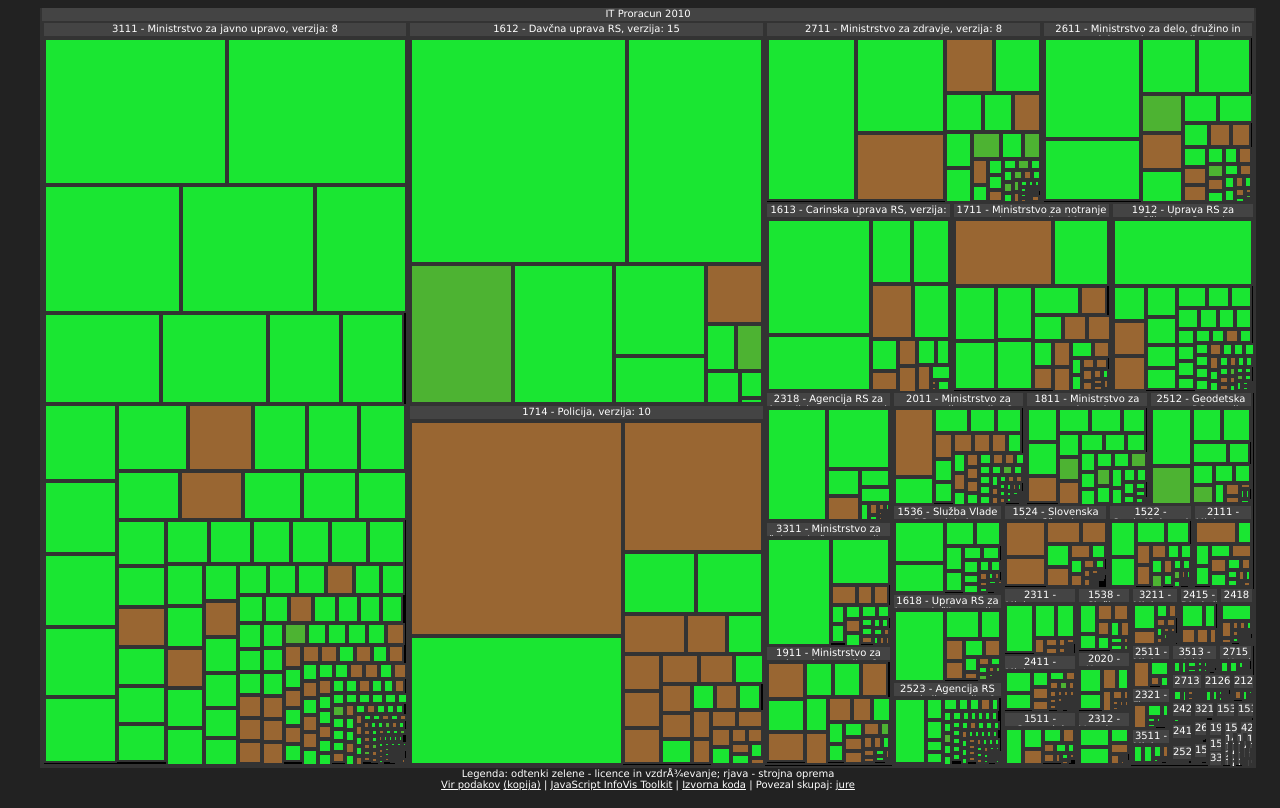
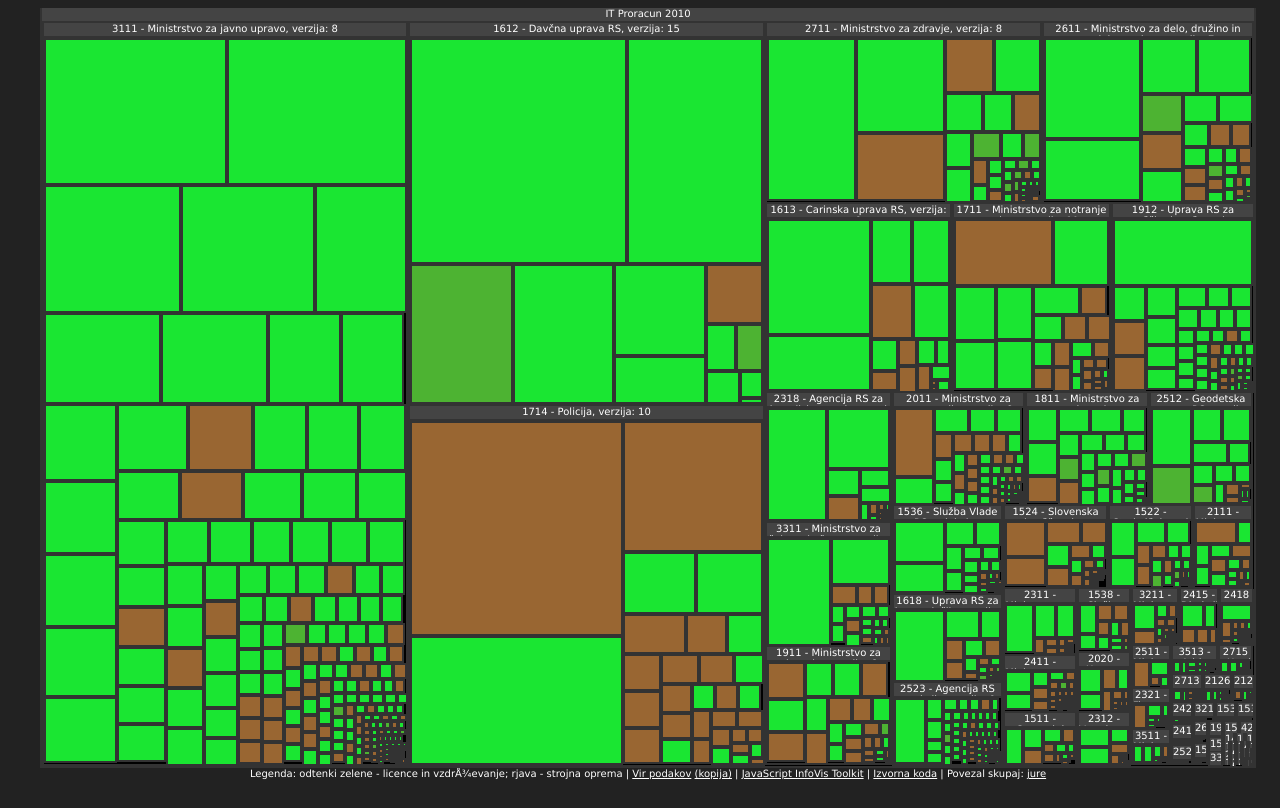
Before and after one commit to jurecuhalev/itproracun, a plain HTML site: page proracun_2010/index.html in a window 1280 px wide. Drawn offline with Linux system fonts and the light colour scheme.

Commit message:
style fixes

```diff
--- a/proracun_2010/index.html
+++ b/proracun_2010/index.html
@@ -24,8 +24,7 @@
       <div>
              <div id="infovis" />
       </div>
-             <div id="legend">Legenda: odtenki zelene - licence in vzdrževanje; rjava - strojna oprema</a>
-             <div id="footer"><a href="http://e-uprava.gov.si/eud/ispo/neobdelani_podatki/proracun_2010.xls">Vir podakov</a> <a href="proracun_2010.xls">(kopija)</a> | <a href="http://thejit.org/">JavaScript InfoVis Toolkit</a> | <a href="http://github.com/gandalfar/itproracun">Izvorna koda</a> | Povezal skupaj: <a href="http://www.jurecuhalev.com/blog/">jure</a></p></div>
+             <div id="footer">Legenda: odtenki zelene - licence in vzdrževanje; rjava - strojna oprema</a> | <a href="http://e-uprava.gov.si/eud/ispo/neobdelani_podatki/proracun_2010.xls">Vir podakov</a> <a href="proracun_2010.xls">(kopija)</a> | <a href="http://thejit.org/">JavaScript InfoVis Toolkit</a> | <a href="http://github.com/gandalfar/itproracun">Izvorna koda</a> | Povezal skupaj: <a href="http://www.jurecuhalev.com/blog/">jure</a></p></div>
 
     </body>
 </html>
--- a/proracun_2010/proracun2010.css
+++ b/proracun_2010/proracun2010.css
@@ -80,4 +80,5 @@ html, body {
 
 #legend {
   color: white;
+  float: left;
 }
```
